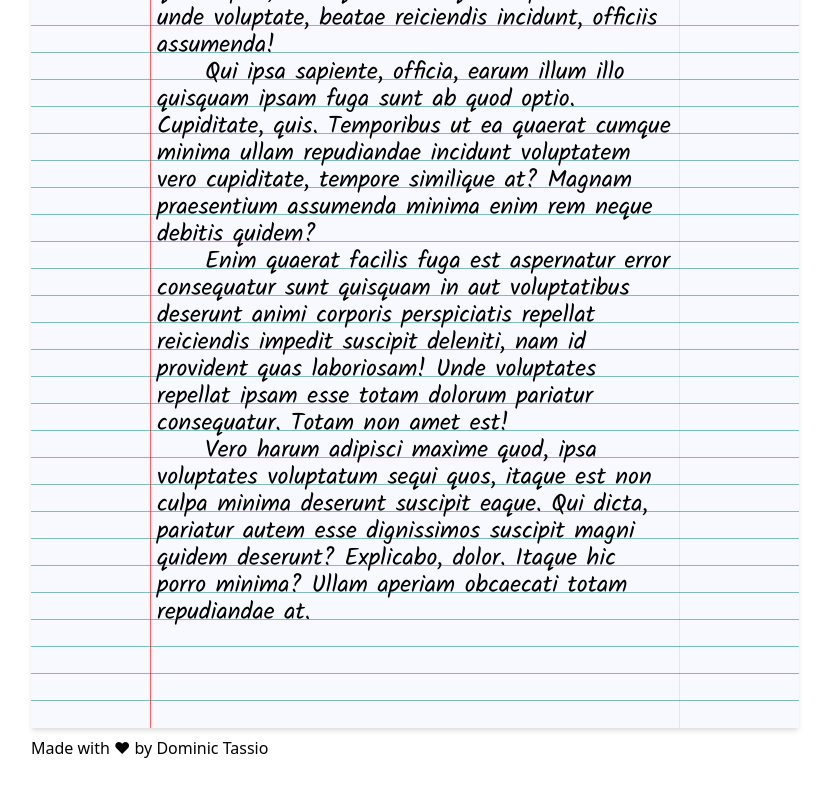
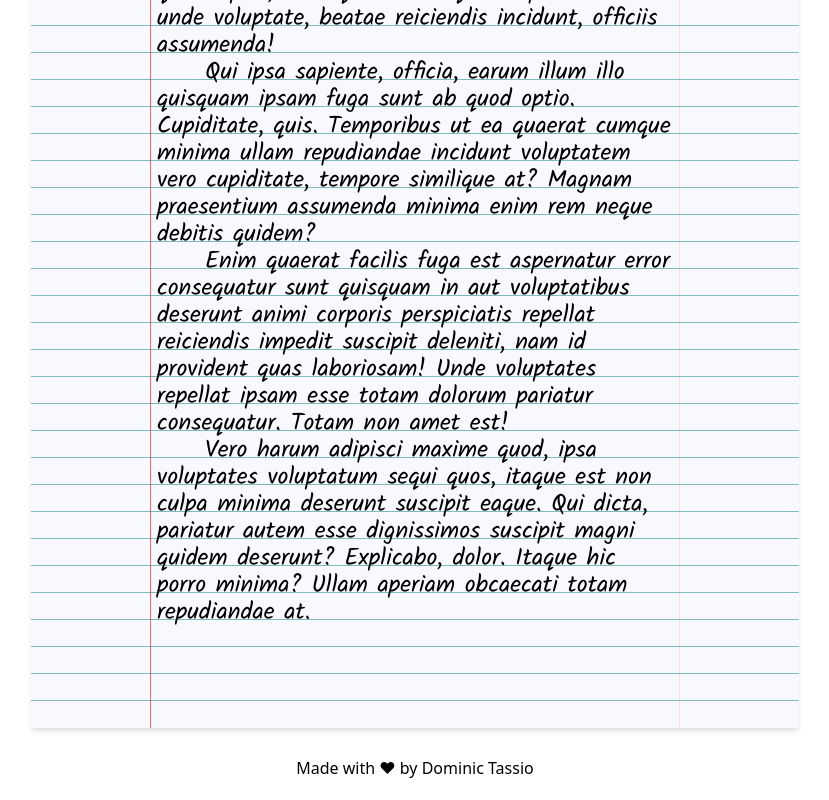
Before and after one commit to dominictassio/notebookwiki, a Next.js app: page / in a window 1280 px wide. Shown: the part 352-1152 px from the top of the page, without its empty margins (225-1054 px from the left). Before the commit the page ends 1112 px from the top, so only its background shows below. Built offline with nearby package versions, Linux system fonts and the light colour scheme.

Commit message:
Adjust height of footer and center text

```diff
--- a/components/layout.tsx
+++ b/components/layout.tsx
@@ -25,7 +25,9 @@ const Layout = ({
     <main>{children}</main>
     <footer>
       <Container>
-        <span>Made with ❤ by Dominic Tassio</span>
+        <div className="flex items-center justify-center h-16">
+          <span>Made with ❤ by Dominic Tassio</span>
+        </div>
       </Container>
     </footer>
   </>
```
